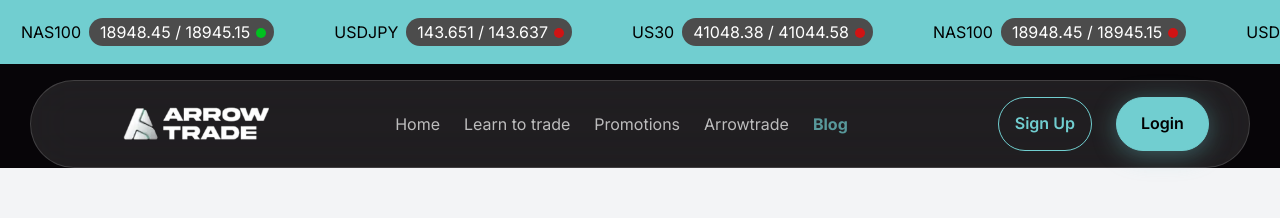
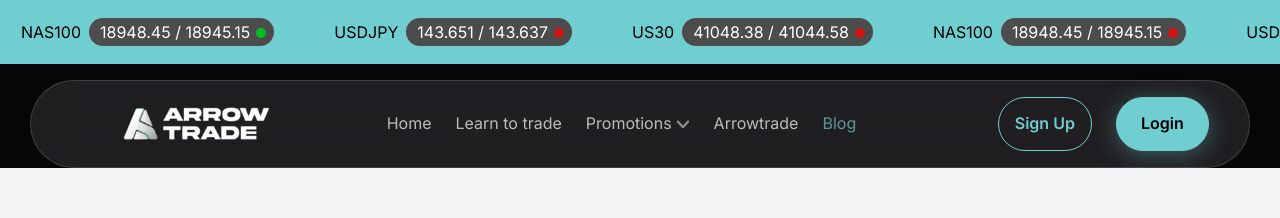
Before and after one commit to Akash-535/test-three, a Next.js app: page /blogs/1 in a window 1280 px wide. Shown: the top 218 px of the page. Built offline with nearby package versions, Linux system fonts and the light colour scheme.

Commit message:
page responsive done

```diff
--- a/src/components/blog-details/Hero.tsx
+++ b/src/components/blog-details/Hero.tsx
@@ -29,17 +29,18 @@ const Hero = () => {
       <TopBar />
       <Navbar />
       {newBlogs ? (
-        <div className="max-w-[1440px] mx-auto relative">
-          <div className="container mt-[91px] max-w-[1140px] mx-auto pb-[277px]">
+        <div>
+          <div className="max-w-[1440px] mx-auto relative px-5">
+            <div className="container mt-[91px] max-xl:mt-16 max-lg:mt-8 max-md:mt-5 max-w-[1140px] mx-auto pb-[277px] max-xl:flex flex-col items-center justify-center gap-6 max-xl:pb-40 max-lg:pb-32 max-md:pb-20 max-sm:pb-20">
               <div className="max-w-[481px]">
-              <h2 className="text-[64.09px] font-normal max-w-[718px] text-white max-lg:text-6xl max-md:text-5xl max-sm:text-4xl leading-[121%]">
+                <h2 className="text-[64.09px] font-normal max-w-[718px] text-white max-lg:text-5xl max-md:text-3xl leading-[121%] max-xl:mx-auto max-xl:text-center">
                   {newBlogs.title}
                   <span className="text-cyan hidden font-semibold max-sm:block">
                     Market Insights
                   </span>
                 </h2>
 
-              <div className="gap-4 items-center flex pt-[30px]">
+                <div className="gap-4 items-center flex pt-[30px] flex-wrap-reverse justify-center">
                   <CustomButton
                     text="Productivity"
                     myClass="py-[7px] px-[34.875px] bg-custom-black text-white shadow-none hover:text-custom-black hover:bg-white rounded-full text-sm leading-[21px] min-w-[154px]"
@@ -58,11 +59,12 @@ const Hero = () => {
                 height={570}
                 src={newBlogs.image}
                 alt="blogs image"
-              className="absolute h-[570px] object-cover right-0 -top-44 -z-[1]"
+                className="absolute max-w-[720px] h-[570px] object-cover right-0 -top-44 -z-[1] max-xl:static max-xl:max-w-[600px] max-xl:w-full max-xl:h-[480px] max-lg:max-w-[540px] max-lg:h-[440px] max-md:max-w-[480px] max-md:h-auto"
               />
             </div>
             <MarketInsights />
             <LatestArtical headingText="Related" spanText="Articles" />
+          </div>
           <Footer />
         </div>
       ) : (
--- a/src/components/blog/LatestArtical.tsx
+++ b/src/components/blog/LatestArtical.tsx
@@ -16,7 +16,7 @@ interface headingData {
 const LatestArtical = ({ headingText, spanText }: headingData) => {
   return (
     <div className="w-full relative pb-[180px] px-4 max-xl:pb-36 max-lg:pb-20 max-md:pb-12">
-      <h2 className="text-5xl font-normal leading-[58px] text-center text-white pb-[70px]">
+      <h2 className="text-5xl font-normal leading-[58px] text-center text-white pb-[70px] max-lg:text-3xl max-md:text-2xl max-xl:pb-16 max-lg:pb-11 max-md:pb-7">
         {headingText}{" "}
         <span className="text-custom-skyblue font-semibold">{spanText}</span>
       </h2>
@@ -33,7 +33,6 @@ const LatestArtical = ({ headingText, spanText }: headingData) => {
         <SwiperArrowIcon />
       </div>
       <Swiper
-        // slidesPerView={}
         loop={true}
         modules={[Navigation]}
         navigation={{
@@ -75,7 +74,7 @@ const LatestArtical = ({ headingText, spanText }: headingData) => {
               {obj.date}
             </p>
             <div className="px-5">
-              <div className="w-full gap-6 flex items-center justify-center -mt-6 relative z-10 max-md:gap-3">
+              <div className="w-full gap-6 flex items-center justify-center -mt-6 relative z-10 max-md:gap-3 max-sm:gap-2">
                 <CustomButton
                   text="Productivity"
                   myClass="py-[7px] px-[34.875px] bg-custom-black text-white shadow-none hover:text-custom-black hover:bg-white rounded-full text-sm leading-[21px] min-w-[154px] max-md:min-w-[140px]"
--- a/src/components/common/Footer.tsx
+++ b/src/components/common/Footer.tsx
@@ -45,7 +45,7 @@ const Footer = () => {
             </div>
           ))}
         </div>
-        <div className="flex pt-12 items-center gap-6">
+        <div className="flex pt-12 items-center gap-6 flex-wrap">
           {MEDIA_ICON_LIST.map((obj, i) => (
             <Link
               key={i}
--- a/src/components/common/Navbar.tsx
+++ b/src/components/common/Navbar.tsx
@@ -4,8 +4,10 @@ import Link from "next/link";
 import Image from "next/image";
 import CustomButton from "./CustomButton";
 import { NAVBAR_LIST } from "@/utils/helper";
+import { DropDownIcon } from "@/utils/Icons";
 
 const Navbar = () => {
+  const [dropdownOpen, setDropdownOpen] = useState(false);
   const [open, setOpen] = useState(false);
   const [active, setActive] = useState<Number | null>(4);
   const activeHandler = (index: number) => {
@@ -15,7 +17,9 @@ const Navbar = () => {
     document.body.style.overflow = open ? "hidden" : "auto";
   }, [open]);
   return (
-    <div className={`px-4 pt-4 max-sm:py-3 shadow-header-shadow`}>
+    <div
+      className={`px-4 pt-4 max-sm:py-3 shadow-header-shadow overflow-hidden`}
+    >
       <div
         className={`max-w-[1220px] mx-auto flex justify-between items-center w-full py-4 bg-white bg-opacity-10 rounded-full pr-10 pl-[88px] border border-white border-opacity-15 max-lg:pl-12 backdrop-filter lg:backdrop-blur-[24px] ${
           !open && "max-lg:backdrop-blur-[24px]"
@@ -39,20 +43,44 @@ const Navbar = () => {
             <div key={i} className=" cursor-pointer">
               <Link
                 href={obj.link}
+                onMouseEnter={() => obj.dropDown && setDropdownOpen(true)}
+                onMouseLeave={() => obj.dropDown && setDropdownOpen(false)}
                 onClick={() => {
                   {
                     setOpen(!open);
                   }
                   activeHandler(i);
                 }}
-                className={`cursor-pointer text-base leading-[19.36px] duration-300 ease-linear opacity-70 ${
+                className={`cursor-pointer text-base leading-[19.36px] duration-300 ease-linear opacity-70 font-normal flex items-center ${
                   active === i
-                    ? "text-custom-skyblue font-bold opacity-100"
-                    : "text-white font-normal"
+                    ? "text-custom-skyblue opacity-100"
+                    : "text-white"
                 }`}
               >
                 {obj.title}
+                {obj.dropDown && (
+                  <span className="ml-1">
+                    <DropDownIcon />
+                  </span>
+                )}
               </Link>
+              {obj.dropDown && dropdownOpen && (
+                <div
+                  className="absolute bg-white shadow-lg rounded"
+                  onMouseEnter={() => setDropdownOpen(true)}
+                  onMouseLeave={() => setDropdownOpen(false)}
+                >
+                  {obj.dropDown.map((val, idx) => (
+                    <Link
+                      key={idx}
+                      href={val.link}
+                      className="block px-4 py-2 hover:bg-gray-200"
+                    >
+                      {val.title}
+                    </Link>
+                  ))}
+                </div>
+              )}
             </div>
           ))}
           <div className="flex flex-col gap-6 items-center">
--- a/src/utils/Icons.tsx
+++ b/src/utils/Icons.tsx
@@ -14,7 +14,20 @@ export const SearchIcon = () => (
     </g>
   </svg>
 );
-
+export const DropDownIcon = () => (
+  <svg
+    width="14"
+    height="9"
+    viewBox="0 0 14 9"
+    fill="none"
+    xmlns="http://www.w3.org/2000/svg"
+  >
+    <path
+      d="M12.8777 0.835309C12.7749 0.726246 12.6528 0.639719 12.5184 0.580682C12.384 0.521645 12.2399 0.491257 12.0944 0.491257C11.9488 0.491257 11.8048 0.521645 11.6703 0.580682C11.5359 0.639719 11.4138 0.726246 11.311 0.835309L6.99992 5.40001L2.68881 0.835308C2.48106 0.615335 2.19928 0.491754 1.90548 0.491754C1.61167 0.491754 1.3299 0.615335 1.12214 0.835308C0.914389 1.05528 0.797676 1.35363 0.797676 1.66472C0.797676 1.97581 0.914389 2.27416 1.12214 2.49413L6.22214 7.89413C6.32494 8.00319 6.44703 8.08972 6.58145 8.14876C6.71586 8.2078 6.85996 8.23818 7.00548 8.23818C7.151 8.23818 7.29509 8.2078 7.4295 8.14876C7.56392 8.08972 7.68602 8.00319 7.78881 7.89413L12.8888 2.49413C13.311 2.04707 13.311 1.29413 12.8777 0.835309Z"
+      fill="#BCBBBC"
+    />
+  </svg>
+);
 export const NextArrowIcon = () => (
   <svg
     width="23"
--- a/src/utils/helper.tsx
+++ b/src/utils/helper.tsx
@@ -10,6 +10,7 @@ import {
 interface NavbarList {
   title: string;
   link: string;
+  dropDown?: NavbarList[];
 }
 
 interface TopbarList {
@@ -64,6 +65,10 @@ export const NAVBAR_LIST: NavbarList[] = [
   {
     title: "Promotions",
     link: "#",
+    dropDown: [
+      { title: "Promotion 1", link: "#promotion1" },
+      { title: "Promotion 2", link: "#promotion2" },
+    ],
   },
   {
     title: "Arrowtrade",
```
Also changed, not shown: src/components/blog-details/MarketInsights.tsx (+24 -14 lines). Lines whose indentation alone changed are shown as unchanged.
